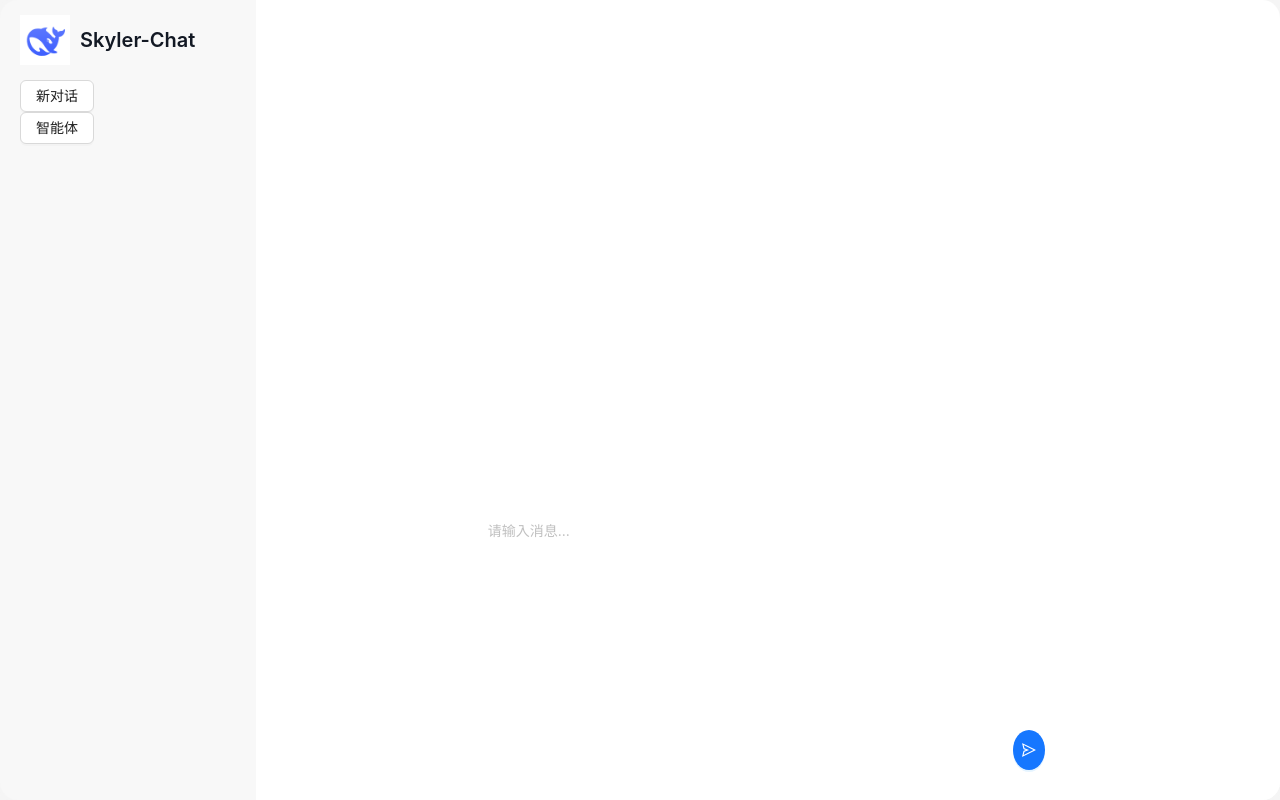
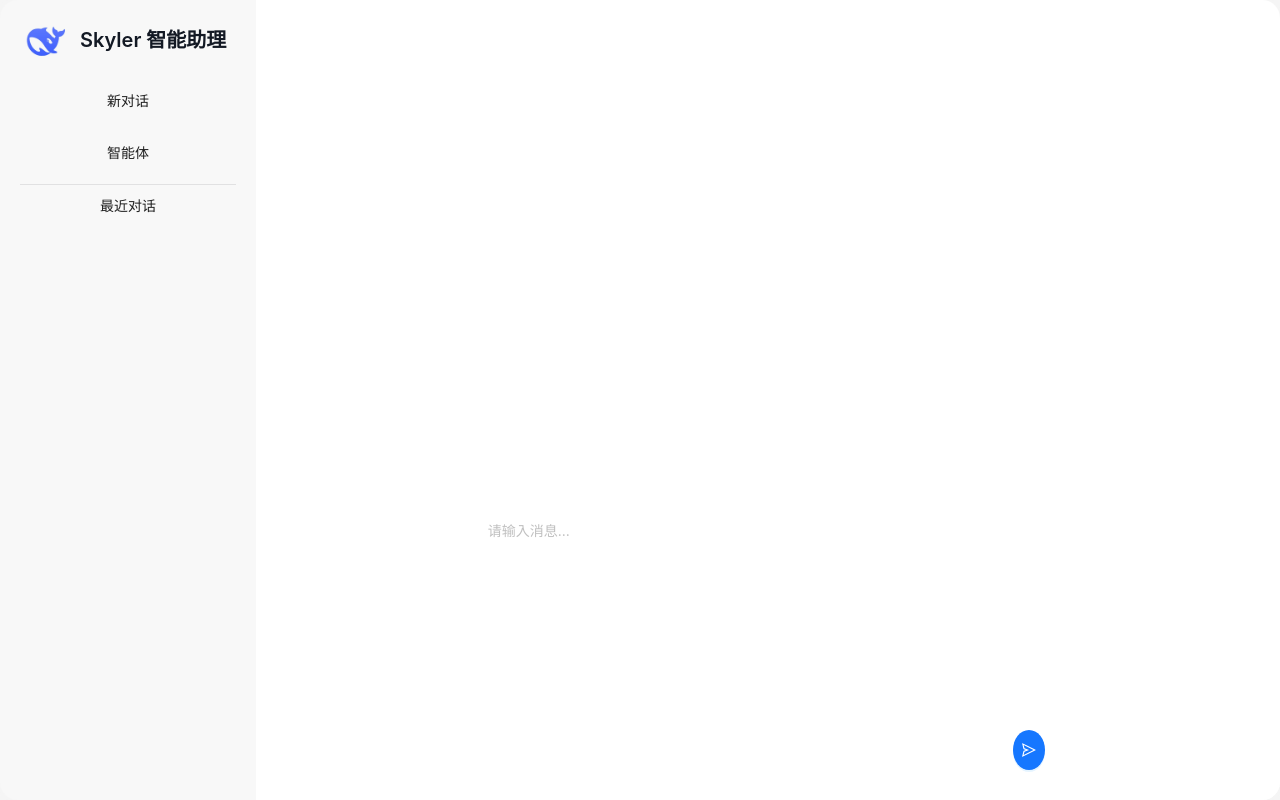
Before and after one commit to skyler-developer/SkylerChat, a Next.js app: page / in a window 1280 px wide. Built offline with nearby package versions, Linux system fonts and the light colour scheme.

Commit message:
feat: 功能完善

```diff
--- a/src/app/components/chatArea/qaArea/index.module.css
+++ b/src/app/components/chatArea/qaArea/index.module.css
@@ -15,8 +15,9 @@
 
 .qaAreaQuestion {
   display: flex;
+  flex-direction: row-reverse;
   width: 80%;
-  justify-content: flex-end;
+  /* justify-content: flex-end; */
 }
 
 .qaAreaContent {
@@ -25,7 +26,7 @@
 
 .qaAreaContentItemText {
   font-size: 16px;
-  flex: 1;
+  /* flex: 1; */
 }
 
 /* Markdown 样式 */
--- a/src/app/components/functionArea/index.module.css
+++ b/src/app/components/functionArea/index.module.css
@@ -0,0 +1,21 @@
+.horizontalLine {
+  width: 100%;
+  height: 1px;
+  background-color: #e1e1e2;
+}
+.buttonContainer {
+  width: 100%;
+  margin-bottom: 10px;
+}
+.button {
+  border: 0;
+  background-color: transparent;
+  width: 100%;
+  height: 42px;
+  box-shadow: none;
+}
+.button:hover {
+  /* border: 0; */
+  color: #131924 !important;
+  background-color: #eceded !important;
+}
--- a/src/app/components/functionArea/index.tsx
+++ b/src/app/components/functionArea/index.tsx
@@ -1,13 +1,18 @@
 import React from "react";
 import { Button } from "antd";
+import styles from "./index.module.css";
 export default function FunctionArea() {
   return (
     <div>
-      <div>
-        <Button>新对话</Button>
+      <div className={styles.buttonContainer}>
+        <Button className={styles.button}>新对话</Button>
       </div>
-      <div>
-        <Button>智能体</Button>
+      <div className={styles.buttonContainer}>
+        <Button className={styles.button}>智能体</Button>
+      </div>
+      <div className={styles.horizontalLine} />
+      <div className={styles.buttonContainer}>
+        <Button className={styles.button}>最近对话</Button>
       </div>
     </div>
   );
--- a/src/app/components/headCard/index.tsx
+++ b/src/app/components/headCard/index.tsx
@@ -6,9 +6,9 @@ import styles from "./index.module.css";
 export default function HeadCard() {
   return (
     <div className={styles.headCard}>
-      <Image src="/DeepSeekImg.webp" alt="headCard" style={{ width: 50, height: 50 }} />
+      <Image src="/DeepSeekImgf8f8f8.webp" alt="headCard" style={{ width: 50, height: 50 }} />
       <div className={styles.headCardTitle}>
-        Skyler-Chat
+        Skyler 智能助理
       </div>
     </div>
   );
--- a/src/app/page.module.css
+++ b/src/app/page.module.css
@@ -18,6 +18,7 @@
   /* display: flex; */
   /* justify-content: center; */
   padding-left: 20px;
+  padding-right: 20px;
 }
 
 .content {
```
Also changed, not shown: public/DeepSeekImgf8f8f8.webp (added), 1 other file (tests, documents, lock files or other folders).
